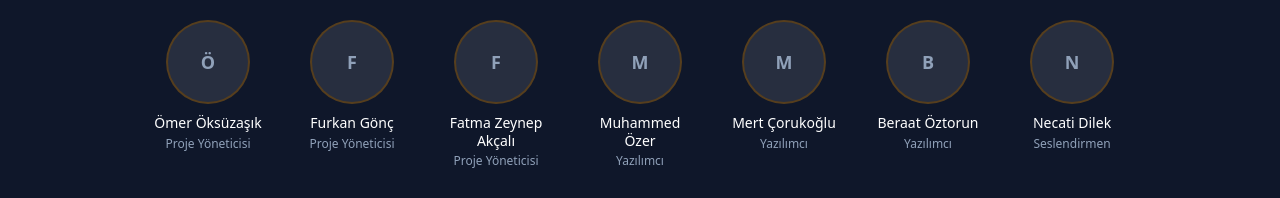
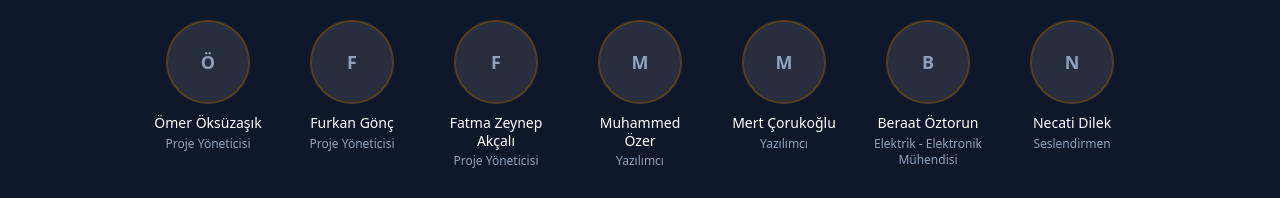
Before and after one commit to muhammedozer-alt/baliz_parmak, a React (Vite) app: page /kutuphane in a window 1280 px wide. Shown: the part 1900-2098 px from the top of the page. Built offline with nearby package versions, Linux system fonts and the light colour scheme.

Commit message:
fix: Beraat Öztorun'un görevini Elektrik - Elektronik Mühendisi olarak güncelle
Co-Authored-By: Claude Opus 5.5 <noreply@anthropic.com>

```diff
--- a/src/pages/Library/LibraryPage.tsx
+++ b/src/pages/Library/LibraryPage.tsx
@@ -266,7 +266,7 @@ const volunteers: { name: string; role: string; foto?: string }[] = [
   { name: 'Fatma Zeynep Akçalı', role: 'Proje Yöneticisi' },
   { name: 'Muhammed Özer', role: 'Yazılımcı' },
   { name: 'Mert Çorukoğlu', role: 'Yazılımcı' },
-  { name: 'Beraat Öztorun', role: 'Yazılımcı' },
+  { name: 'Beraat Öztorun', role: 'Elektrik - Elektronik Mühendisi' },
   { name: 'Necati Dilek', role: 'Seslendirmen' },
   { name: 'Umut Çabuk', role: 'Seslendirmen' },
   { name: 'Işıl Kartal', role: 'Seslendirmen' },
```
